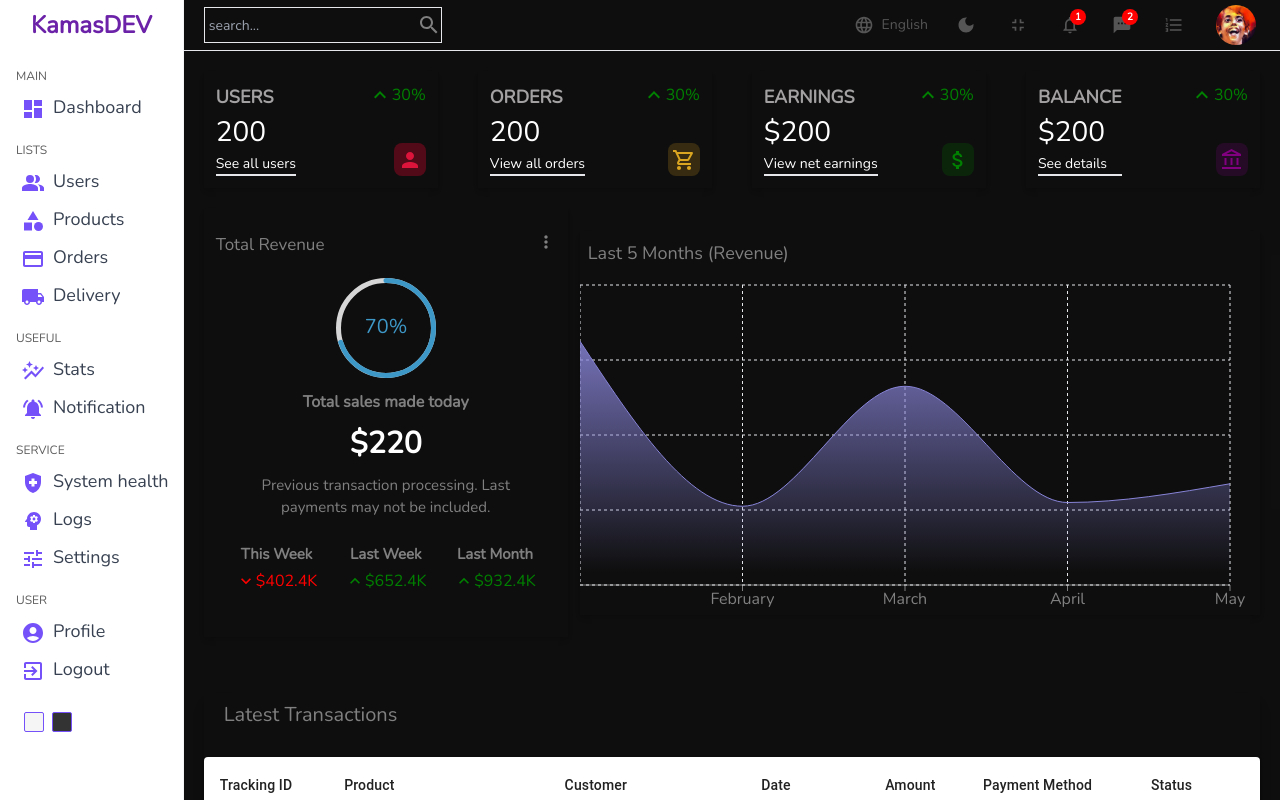
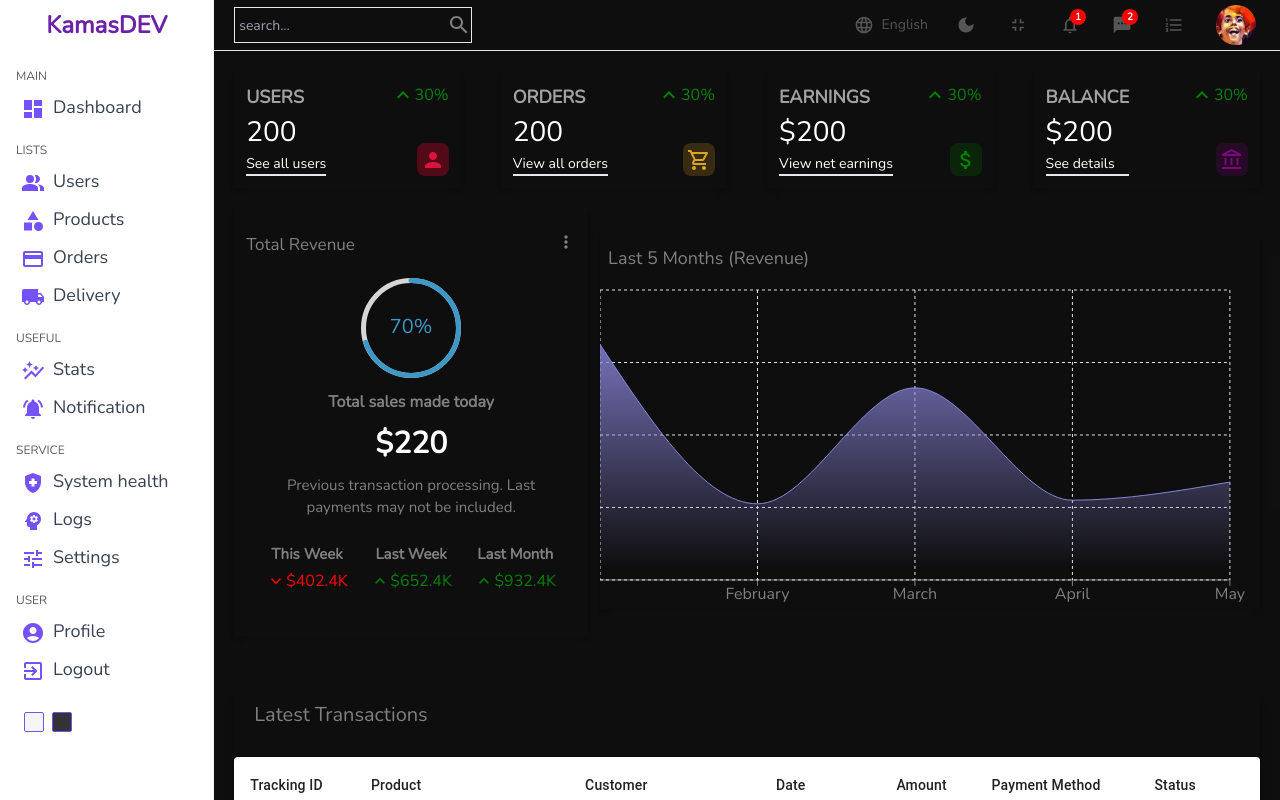
Before and after one commit to Kamasah-Dickson/Admin-Dashboard, a React (Vite) app: page / in a window 1280 px wide. Shown: the top 800 px of the page. Built offline with nearby package versions, Linux system fonts and the light colour scheme.

Commit message:
update home

```diff
--- a/src/Pages/Home/Home.tsx
+++ b/src/Pages/Home/Home.tsx
@@ -4,12 +4,11 @@ import Navbar from "../../Components/Navbar";
 import Sidebar from "../../Components/Sidebar";
 import Tables from "../../Components/Table";
 import Widgets from "../../Components/Widgets";
-
 function Home() {
 	return (
 		<div className="mx-auto flex max-w-[1440px] ">
 			<Sidebar />
-			<div className="flex-[6]">
+			<div className="flex-[5]">
 				<Navbar />
 				<div className="mt-5 flex">
 					<Widgets type="user" />
```
